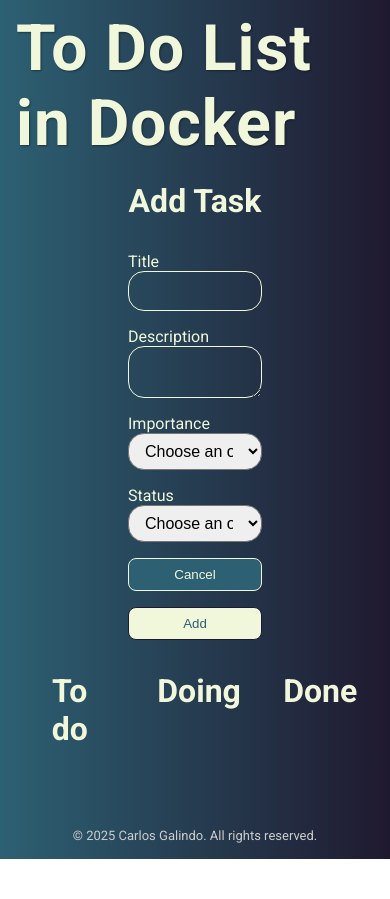
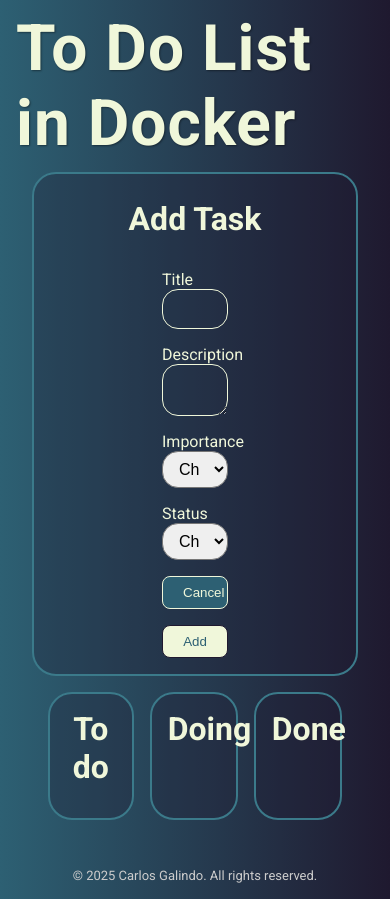
Before and after one commit to CarlosGal19/ServersManagementProject, a plain HTML site: page index.html in a window 390 px wide. Before the commit the page ends 859 px from the top, so only its background shows below. Drawn offline with Linux system fonts and the light colour scheme.

Commit message:
style: make responsive the form

```diff
--- a/styles.css
+++ b/styles.css
@@ -34,6 +34,7 @@ main {
     flex: 1;
     display: flex;
     height: 100vh;
+    padding: 0 2rem 0 2rem;
 }
 
 aside {
@@ -41,7 +42,15 @@ aside {
     padding-left: 2rem;
     padding-right: 2rem;
     box-sizing: border-box;
-    background-color: transparent;
+    background-color: rgba(31, 25, 47, 0.3);
+    border: 2px solid #3b7a8a;
+    border-radius: 1.5rem;
+    margin-top: 1rem;
+
+    align-self: flex-start;
+    height: fit-content;
+    position: sticky;
+    top: 1rem;
 }
 
 section {
@@ -111,7 +120,7 @@ option:focus {
     background-color: #F0F7DA;
     color: #2D6073;
     margin: 1rem;
-    padding: 8px 20px;
+    padding: 8px 10px;
     border-radius: 8px;
     transition: background-color 0.3s;
 }
@@ -126,26 +135,26 @@ button {
 
 section article {
     width: 30%;
-    background-color: transparent;
-    border-radius: 8px;
+    background-color: rgba(31, 25, 47, 0.3);
+    border: 2px solid #3b7a8a;
+    border-radius: 1.5rem;
     padding: 1rem;
     box-sizing: border-box;
 }
 
-section article>div {
+section article > div {
     display: flex;
     flex-direction: column;
     gap: 1rem;
-    color: #1F192F;
 }
 
-section article>h2 {
+section article > h2 {
     margin: 0;
     padding: 0 0 8px 0;
     color: #F0F7DA;
 }
 
-section article>div {
+section article > div {
     padding: 4px;
     border-radius: 8px;
 }
@@ -159,13 +168,13 @@ section article div > p {
     overflow-wrap: break-word;
 }
 
-section article div>h3 {
+section article div > h3 {
     padding: 4px 0 0 4px;
     margin: 0;
     color: #F0F7DA;
 }
 
-.action_buttons>button {
+.action_buttons > button {
     background-color: transparent;
     border: 0;
     font-size: 24px;
@@ -200,6 +209,14 @@ footer {
     color: #ccc;
 }
 
+.to_do,
+.doing,
+.done {
+    border: 2px solid #3b7a8a;
+    border-radius: 1.5rem;
+    padding: 0.5rem;
+}
+
 @media (max-width: 1000px) {
     main {
         display: flex;
@@ -207,6 +224,7 @@ footer {
     }
     aside {
         width: 100%;
+        position: static;
     }
 
     .form_item {
@@ -218,11 +236,12 @@ footer {
     }
 
     #submit_button {
-        margin: 0 6rem 0 6rem;
+        margin: 0 6rem 1rem 6rem;
     }
 
     section {
         width: 100%;
+        margin-top: auto;
         margin-bottom: auto;
     }
 }
```
